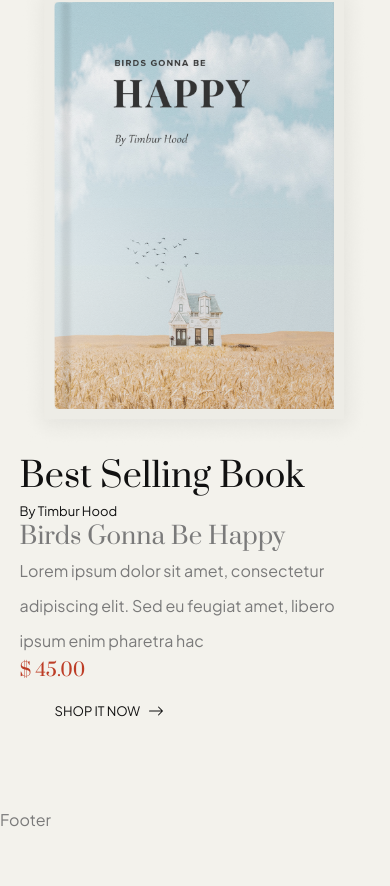
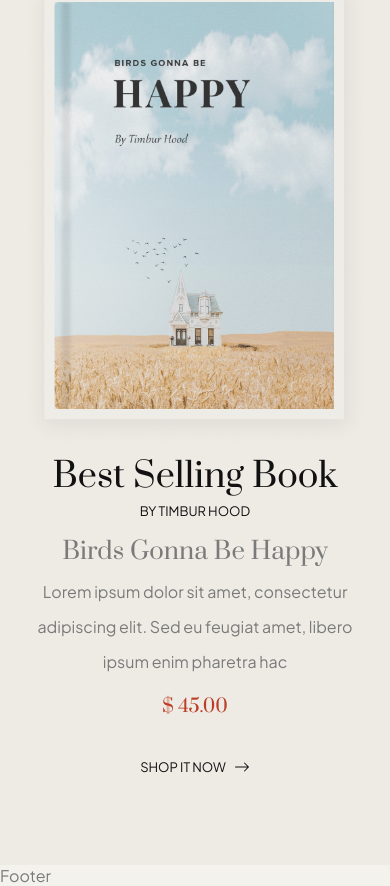
Before and after one commit to SupuniAbeysinghe/Software-Architecture-Group-Project-Front-End, a React (Vite) app: page / in a window 390 px wide. Shown: the part 2998-3884 px from the top of the page. Before the commit the page ends 3828 px from the top, so only its background shows below. Built offline with nearby package versions, Linux system fonts and the light colour scheme.

Commit message:
best selling books

```diff
--- a/src/Components/BestSellingBook/BestSellingBook.css
+++ b/src/Components/BestSellingBook/BestSellingBook.css
@@ -0,0 +1,96 @@
+.BestSellingBook{
+    position: relative;
+    overflow: hidden;
+    background: var(--color-bg-2);
+}
+
+.treeShape{
+    position: absolute;
+    bottom: 0;
+    left: 0;
+    width: 300px;
+}
+
+.bestselling-container{
+    width: 74% !important;
+    display: grid;
+    grid-template-columns: 38% auto;
+    gap: 100px;
+    align-items: center;
+    position: relative;
+}
+.SellingBookTitle{
+    margin-bottom: 50px;
+}
+
+.selling-book-right{
+    position: relative;
+    z-index: 1;
+}
+.selling-book-right>div small{
+    text-transform: uppercase;
+}
+.selling-book-right h5{
+    margin-top: 35px;
+    margin-bottom: 40px;
+}
+.selling-book-right h3{
+    margin-top: 30px;
+    margin-bottom: 12px;
+}
+.selling-book-right .btn{
+    padding-left: 0;
+}
+.selling-book-right .btn:hover{
+    padding-left: 35px;
+}
+.selling-book-right .btn:hover small{
+    color: var(--color-bg-1) !important;
+}
+
+/*1200*/
+@media(max-width:1200px){
+    .bestselling-container{
+        width: 90%;
+        gap: 40px;
+    }
+}
+
+/*1024*/
+@media(max-width:1024px){
+    .bestselling-container{
+        width: 90% !important;
+        gap: 40px;
+    }
+    .SellingBookTitle{
+        margin-bottom: 30px;
+    }
+
+    .selling-book-right h5{
+        margin-top: 15px;
+        margin-bottom: 20px;
+    }
+    .selling-book-right h3{
+        margin-top: 15px;
+        margin-bottom: 6px;
+    }
+}
+
+/*600*/
+@media(max-width:600px){
+    .bestselling-container{
+        grid-template-columns: 1fr;
+        gap: 0;
+    }
+    .selling-book-left{
+        width: 60%;
+        margin: 0 auto;
+    }
+    .selling-book-right{
+        text-align: center;
+    }
+    .selling-book-right .btn{
+        margin: auto;
+        padding-left: 35px;
+    }
+}
--- a/src/Components/BestSellingBook/BestSellingBook.jsx
+++ b/src/Components/BestSellingBook/BestSellingBook.jsx
@@ -29,7 +29,8 @@ export default function BestSellingBook(){
                         <img src={img} alt="" />
                     </div>
                     <div className="selling-book-right">
-                    <TitleTypeTwo Title={'Best selling book'}/>
+                    <TitleTypeTwo Title={'Best selling book'}
+                    className="SellingBookTitle"/>
                     <div><small>{infoTitleTop}</small></div>
                     <h3>{infoTitle}</h3>
                     <p>{desc}</p>
```
